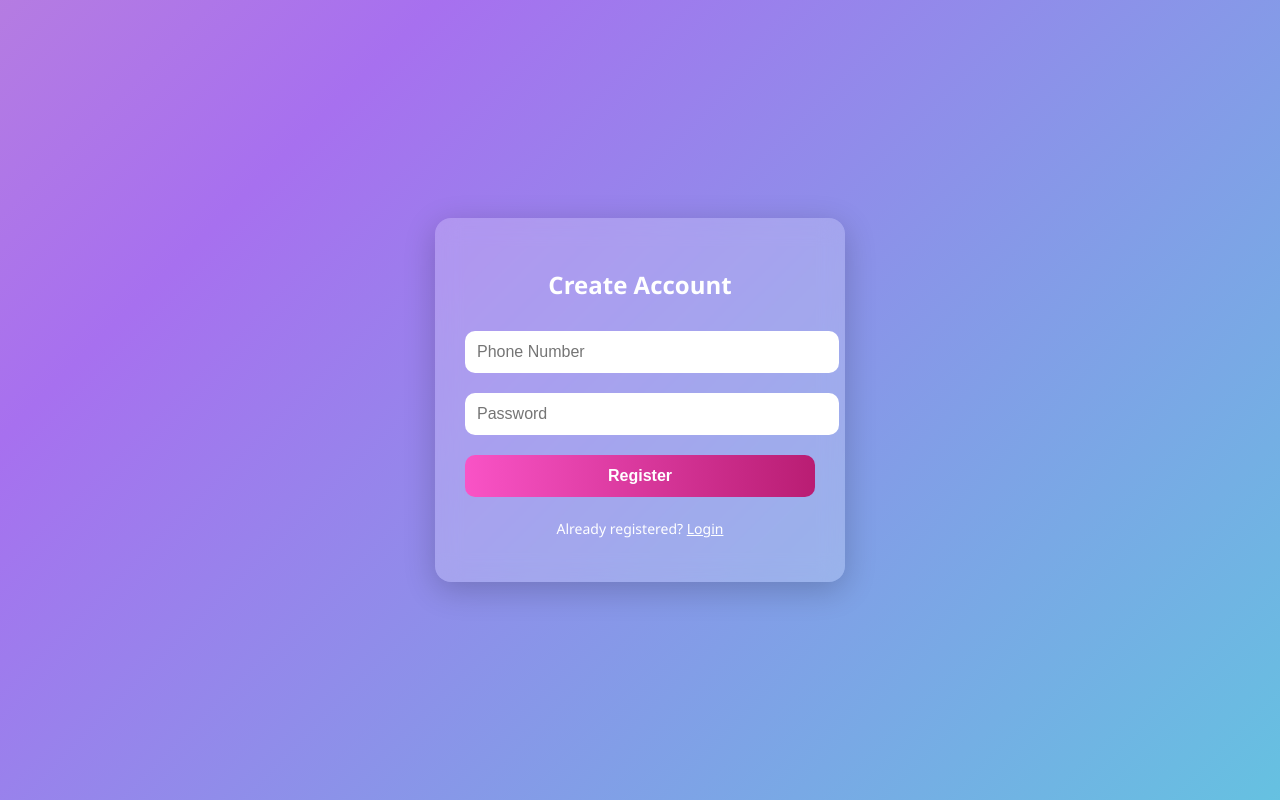
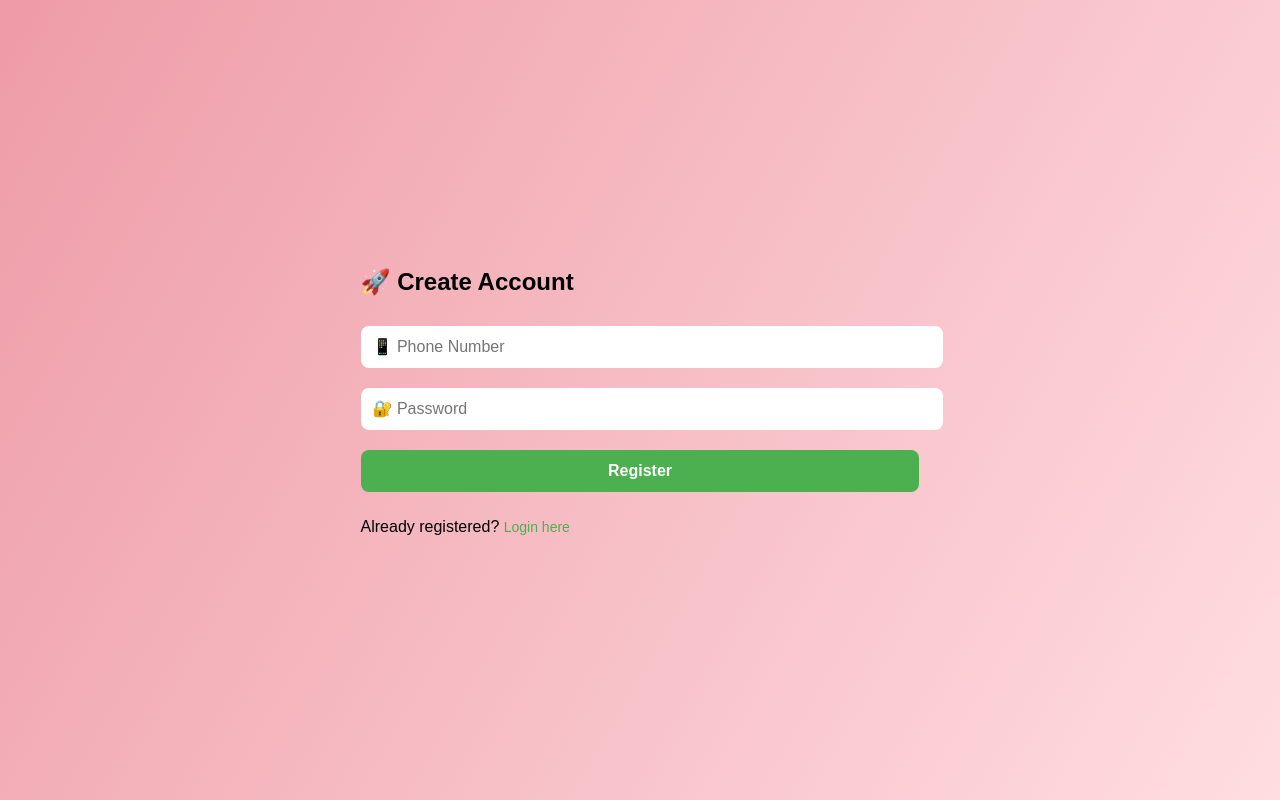
Before and after one commit to abdullahasad491326/SMS_Web_App, a Flask app: page /register in a window 1280 px wide. Run offline with Flask 3, Linux system fonts and the light colour scheme.

Commit message:
Update register.html

```diff
--- a/app/templates/register.html
+++ b/app/templates/register.html
@@ -3,105 +3,25 @@
 <head>
   <meta charset="UTF-8" />
   <title>Register - SMS App</title>
-  <meta name="viewport" content="width=device-width, initial-scale=1.0" />
+  <meta name="viewport" content="width=device-width, initial-scale=1.0">
   <link rel="stylesheet" href="{{ url_for('static', filename='style.css') }}">
-  <style>
-    body {
-      margin: 0;
-      padding: 0;
-      font-family: 'Segoe UI', sans-serif;
-      height: 100vh;
-      display: flex;
-      align-items: center;
-      justify-content: center;
-      background: linear-gradient(-45deg, #43e97b, #38f9d7, #a770ef, #fdb99b);
-      background-size: 400% 400%;
-      animation: gradientBG 6s ease infinite;
-    }
-
-    @keyframes gradientBG {
-      0% {background-position: 0% 50%;}
-      50% {background-position: 100% 50%;}
-      100% {background-position: 0% 50%;}
-    }
-
-    .card {
-      background: rgba(255, 255, 255, 0.2);
-      backdrop-filter: blur(12px);
-      border-radius: 16px;
-      padding: 30px;
-      box-shadow: 0 8px 32px rgba(0, 0, 0, 0.2);
-      width: 90%;
-      max-width: 350px;
-      text-align: center;
-    }
-
-    .card h2 {
-      margin-bottom: 20px;
-      color: white;
-    }
-
-    .card input {
-      width: 100%;
-      padding: 12px;
-      margin: 10px 0;
-      border: none;
-      border-radius: 10px;
-      outline: none;
-      font-size: 16px;
-    }
-
-    .card button {
-      background: #f953c6;
-      background: linear-gradient(to right, #f953c6, #b91d73);
-      color: white;
-      padding: 12px;
-      width: 100%;
-      border: none;
-      border-radius: 10px;
-      font-weight: bold;
-      cursor: pointer;
-      transition: 0.3s;
-    }
-
-    .card button:hover {
-      transform: scale(1.05);
-    }
-
-    .card p {
-      margin-top: 12px;
-      color: white;
-      font-size: 14px;
-    }
-
-    .card a {
-      color: #fff;
-      text-decoration: underline;
-    }
-
-    .flash {
-      background: rgba(255, 0, 0, 0.7);
-      color: white;
-      padding: 10px;
-      border-radius: 8px;
-      margin-bottom: 15px;
-    }
-  </style>
 </head>
 <body>
-  <div class="card">
-    <h2>Create Account</h2>
+  <div class="card-container">
+    <div class="glass-card">
+      <h2>🚀 Create Account</h2>
       {% with messages = get_flashed_messages() %}
         {% if messages %}
           <div class="flash">{{ messages[0] }}</div>
         {% endif %}
       {% endwith %}
       <form action="/register" method="POST">
-      <input type="text" name="phone" placeholder="Phone Number" required>
-      <input type="password" name="password" placeholder="Password" required>
+        <input type="text" name="phone" placeholder="📱 Phone Number" required>
+        <input type="password" name="password" placeholder="🔐 Password" required>
         <button type="submit">Register</button>
       </form>
-    <p>Already registered? <a href="/login">Login</a></p>
+      <p>Already registered? <a href="/login">Login here</a></p>
+    </div>
   </div>
 </body>
 </html>
```
Lines whose indentation alone changed are shown as unchanged.
